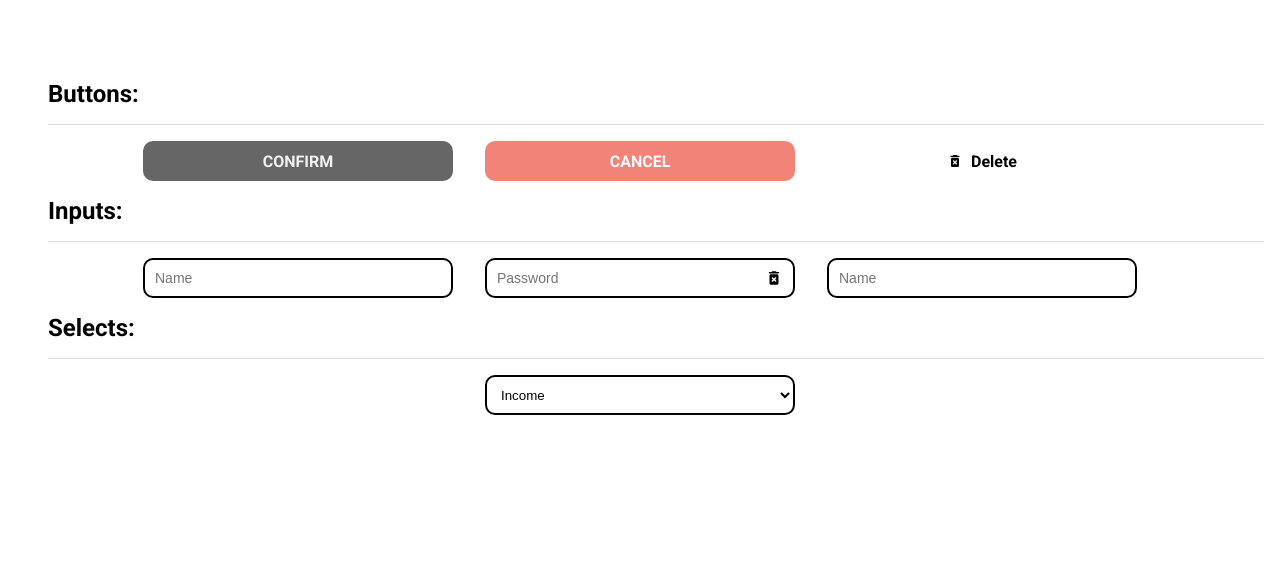
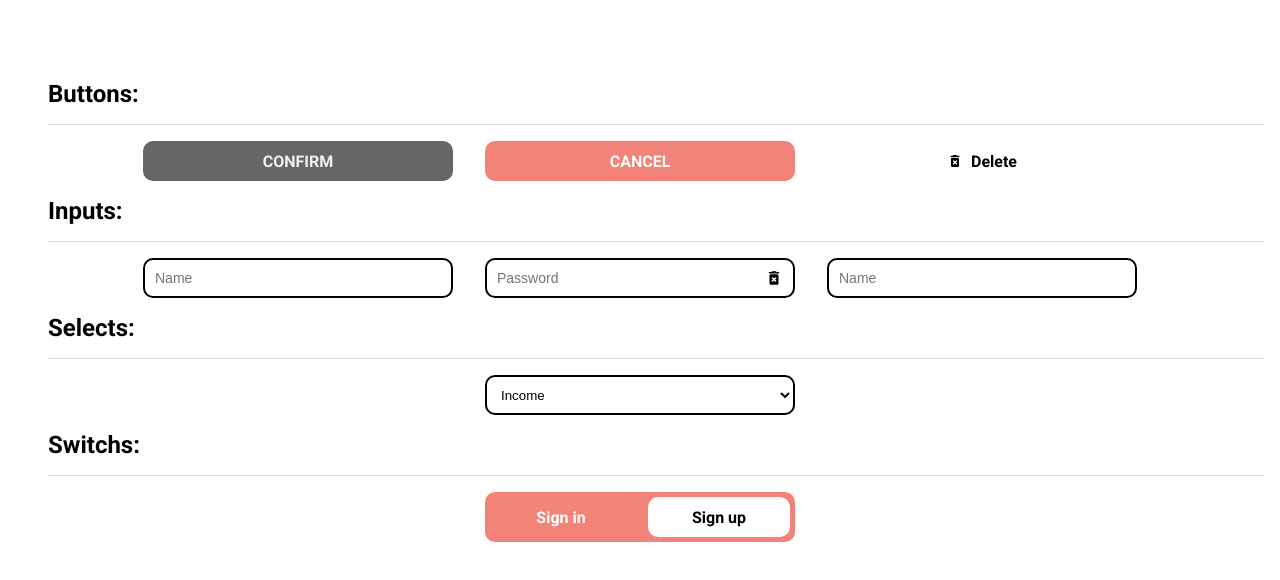
Before and after one commit to igorjung/piggy, a Next.js app: page / in a window 1280 px wide. Shown: the top 580 px of the page. Built offline with nearby package versions, Linux system fonts and the light colour scheme; a web font is replaced by a local one.

Commit message:
[CONFIGURATION] Add switch component

```diff
--- a/src/components/Form/Switch/index.tsx
+++ b/src/components/Form/Switch/index.tsx
@@ -0,0 +1,29 @@
+import { FormSwitchWrapper, FormSwitchButton } from './styles'
+
+interface SwitchProps {
+  options: {
+    id: number
+    label: string
+    isActivated?: boolean
+    onClick: React.MouseEventHandler<HTMLButtonElement>
+  }[]
+}
+
+const Switch = ({ options }: SwitchProps) => {
+  return (
+    <FormSwitchWrapper>
+      {options.map((option) => (
+        <FormSwitchButton
+          key={option.id}
+          type="button"
+          onClick={option.onClick}
+          isActivated={!!(option.isActivated)}
+        >
+          <strong>{option.label}</strong>
+        </FormSwitchButton>
+      ))}
+    </FormSwitchWrapper>
+  )
+}
+
+export default Switch
--- a/src/components/Form/Switch/styles.ts
+++ b/src/components/Form/Switch/styles.ts
@@ -0,0 +1,28 @@
+import styled from 'styled-components'
+
+export const FormSwitchWrapper = styled.div`
+  height: 50px;
+  width: 310px;
+
+  display: grid;
+  grid-template-columns: 1fr 1fr;
+  gap: 16px;
+  padding: 5px;
+
+  background-color: ${({ theme }) => theme.pink};
+  border-radius: 10px;
+`
+
+export const FormSwitchButton = styled.button<{ isActivated: boolean }>`
+  height: 40px;
+  width: 100%;
+
+  display: flex;
+  align-items: center;
+  justify-content: center;
+
+  border-radius: 10px;
+  background-color: ${({ isActivated, theme }) => isActivated ? theme.pink : theme.white};
+  color: ${({ isActivated, theme }) => isActivated ? theme.white : theme.black};
+  cursor: ${({ isActivated }) => isActivated ? 'auto' : 'pointer'};
+`
--- a/src/components/Form/index.ts
+++ b/src/components/Form/index.ts
@@ -1,9 +1,11 @@
 import Button from './Button'
 import Input from './Input'
 import Select from './Select'
+import Switch from './Switch'
 
 export {
   Button,
   Input,
-  Select
+  Select,
+  Switch
 }
--- a/src/pages/index.tsx
+++ b/src/pages/index.tsx
@@ -3,7 +3,7 @@ import Head from 'next/head'
 import styled from 'styled-components'
 import { DeleteForeverRounded } from '@material-ui/icons'
 
-import { Button, Input, Select } from '@components'
+import { Button, Input, Select, Switch } from '@components'
 
 const Wrapper = styled.main`
   display: flex;
@@ -113,6 +113,23 @@ const Home: NextPage = () => {
             />
           </Column>
         </Line>
+        <Title>Switchs:</Title>
+        <Line>
+          <Column>
+            <Switch
+              options={[{
+                id: 1,
+                label: 'Sign in',
+                onClick: () => {console.log('sign in switch button clicked')},
+                isActivated: true,
+              }, {
+                id: 2,
+                label: 'Sign up',
+                onClick: () => {console.log('sign up switch button clicked')},
+              }]}
+            />
+          </Column>
+        </Line>
       </Wrapper>
     </>
   )
```
